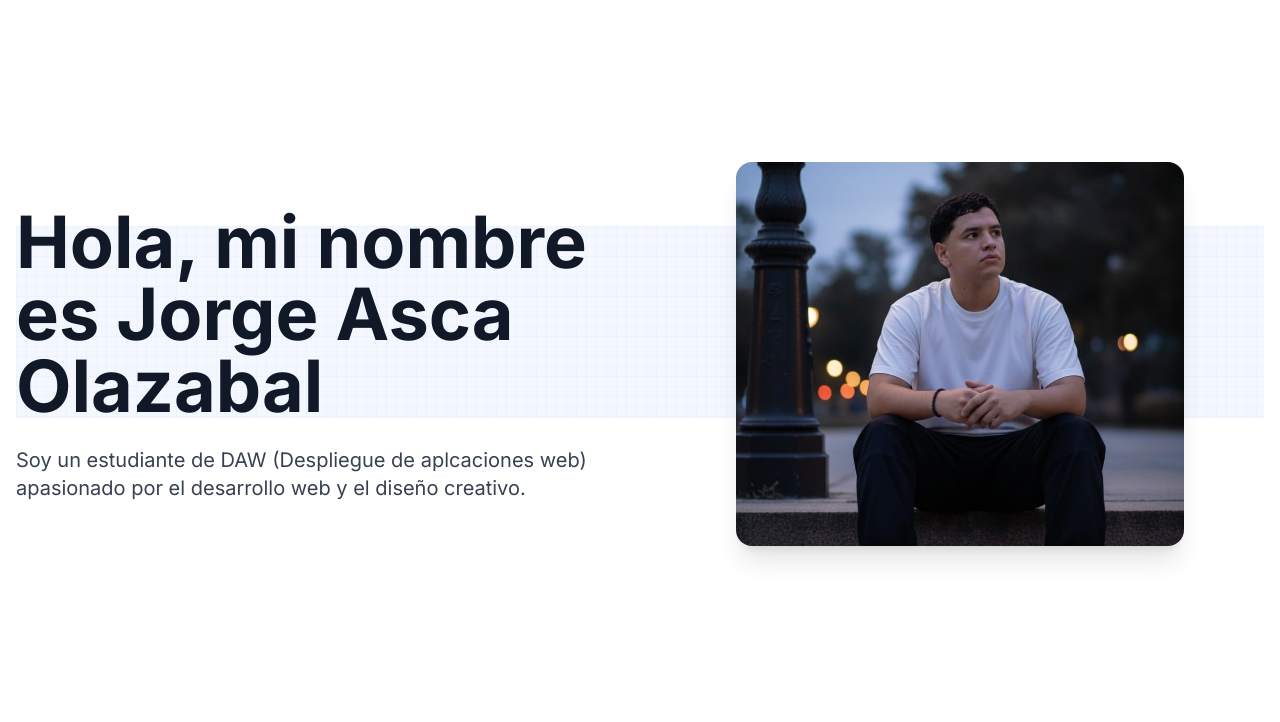
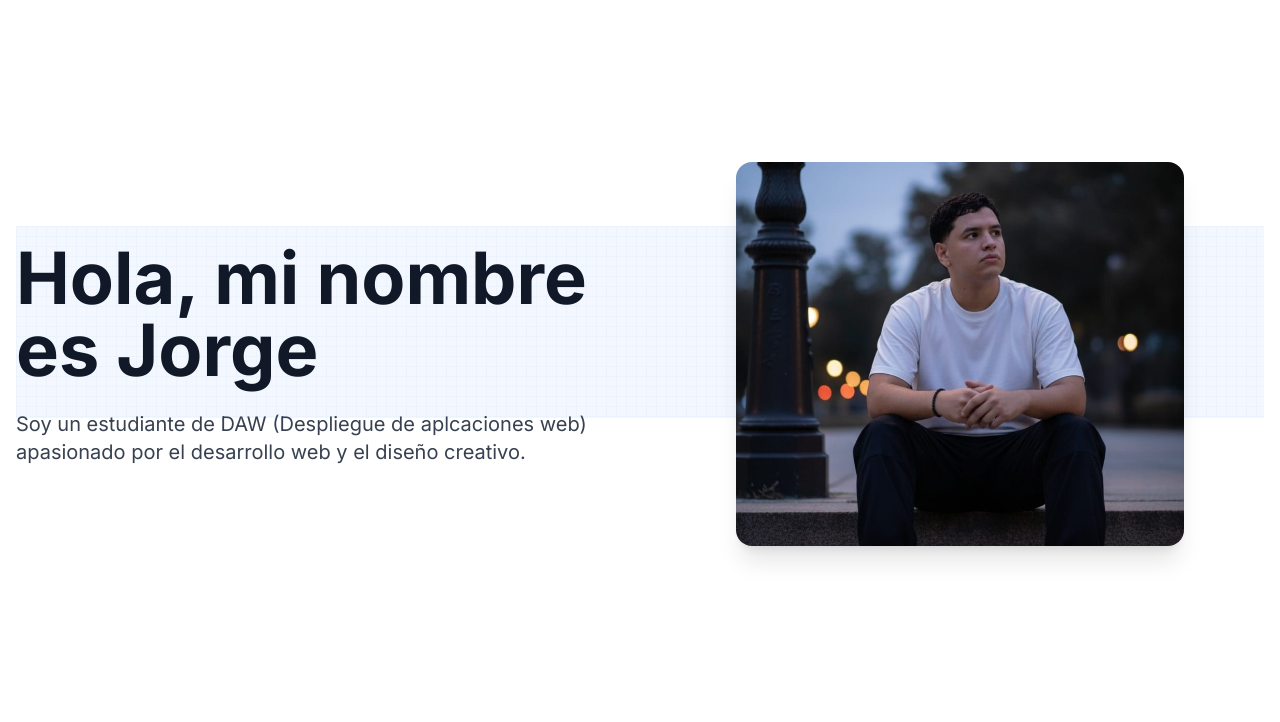
Before and after one commit to JorgeAsca/PorfolioAstro, an Astro site in the folder Astroporfolio/: page / in a window 1280 px wide. Shown: the part 78-800 px from the top of the page. Built offline with nearby package versions, Linux system fonts and the light colour scheme; Astro itself is replaced by a stand-in of ours.

Commit message:
test: comprobando flujo automático

```diff
--- a/Astroporfolio/src/components/hero.astro
+++ b/Astroporfolio/src/components/hero.astro
@@ -15,7 +15,7 @@
         <h1
             class="font-bold text-5xl sm:text-7xl leading-tight animate-on-scroll"
         >
-            Hola, mi nombre es Jorge Asca Olazabal
+            Hola, mi nombre es Jorge
         </h1>
         <p
             class="text-xl text-gray-700 animate-on-scroll"
```
